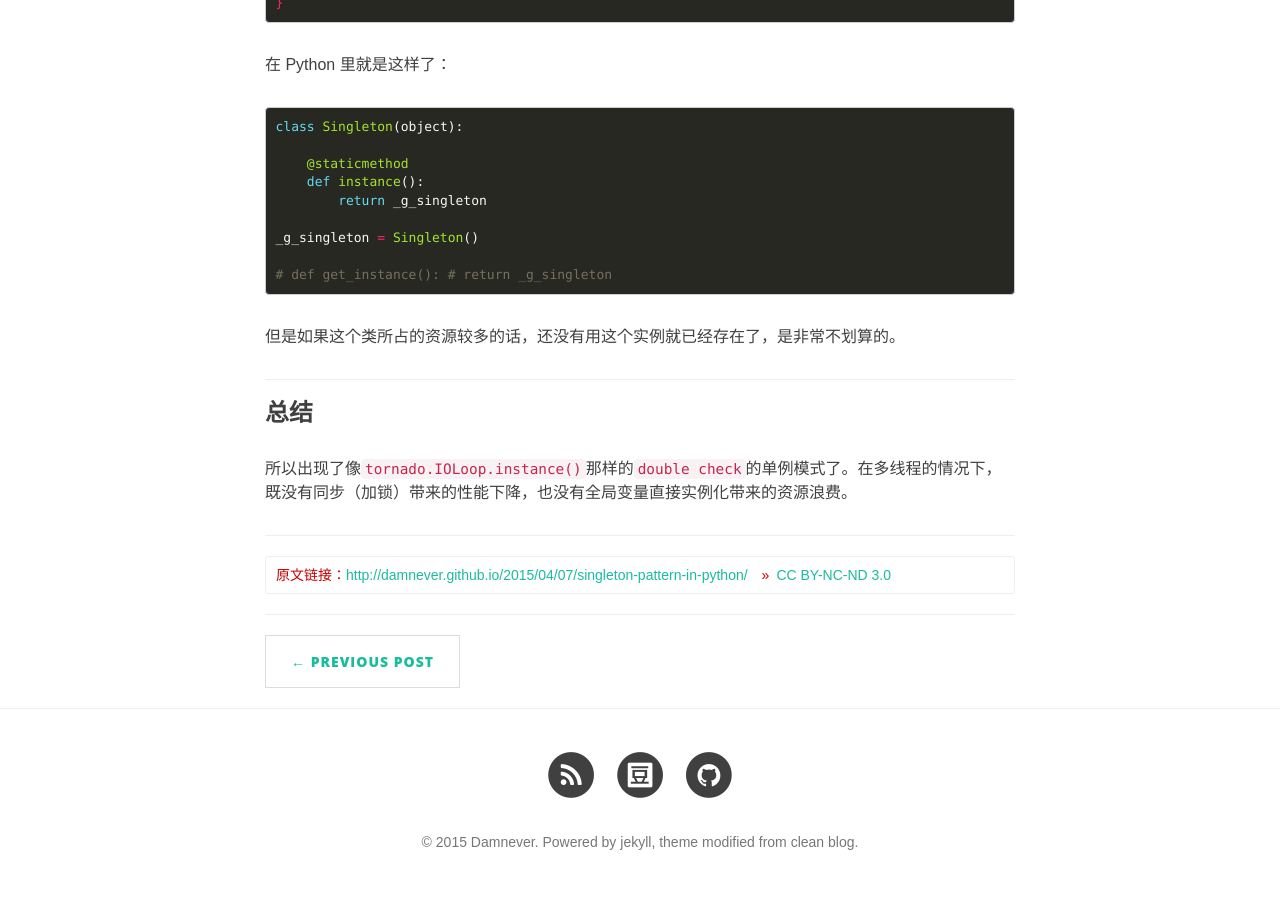
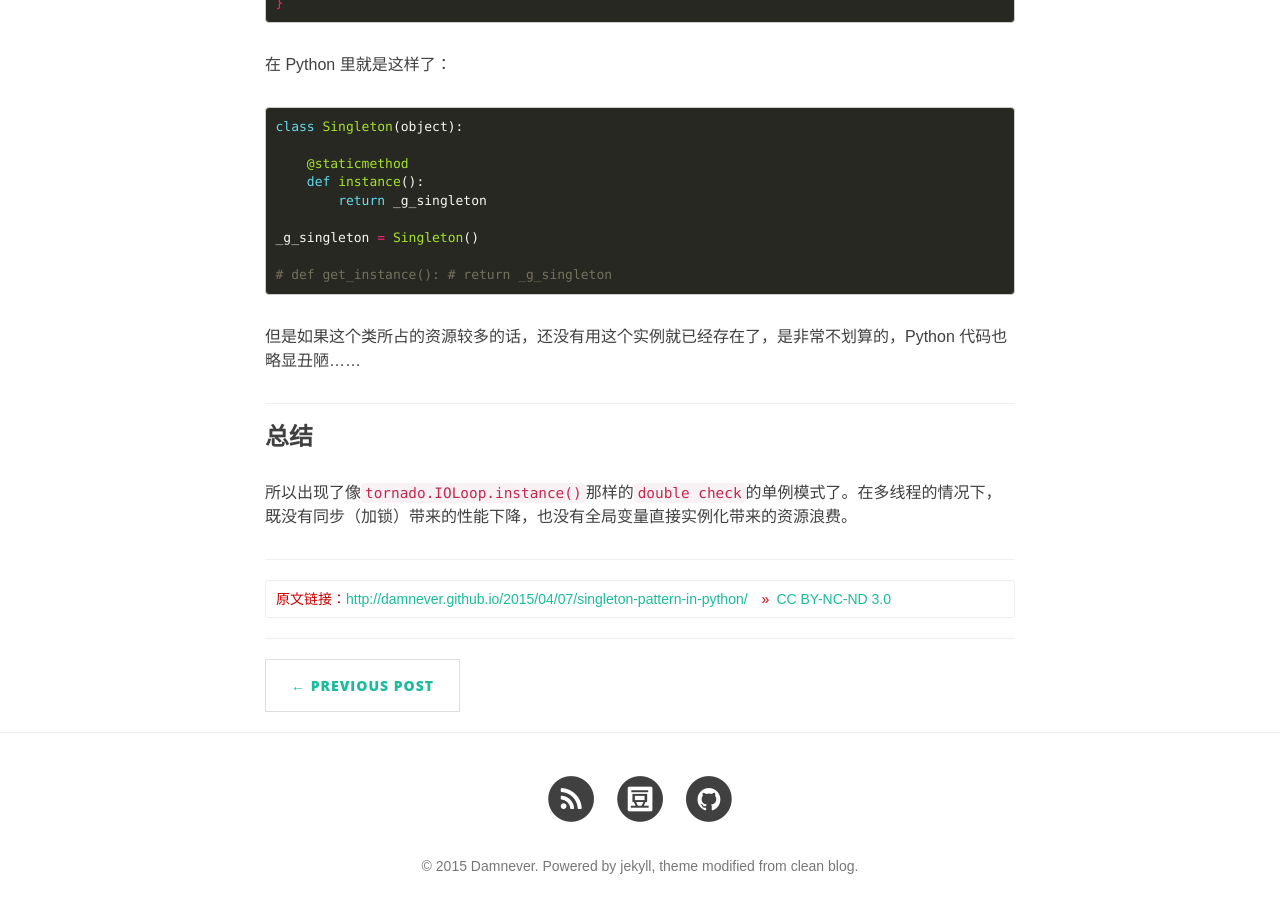
Before and after one commit to damnever/damnever.github.io, a Jekyll site: the page built from _posts/2015-04-07-singleton-pattern-in-python.md, in a window 1280 px wide and 900 px high, scrolled down 2836 px. Built offline with Jekyll 4.4.1, drawn with Linux system fonts in a browser that asks for light colours; nearby versions of some CDN libraries; comment, search, counter and statistics services are not loaded; before the commit the page ends 3712 px from its top, so only the background shows below that.

Commit message:
singleton pattern in tornado

```diff
--- a/_posts/2015-04-07-singleton-pattern-in-python.md
+++ b/_posts/2015-04-07-singleton-pattern-in-python.md
@@ -122,7 +122,7 @@ _g_singleton = Singleton()
 # def get_instance():
 #     return _g_singleton
 {% endhighlight %}
-但是如果这个类所占的资源较多的话，还没有用这个实例就已经存在了，是非常不划算的。
+但是如果这个类所占的资源较多的话，还没有用这个实例就已经存在了，是非常不划算的，Python 代码也略显丑陋……
 
 ---
 
```
